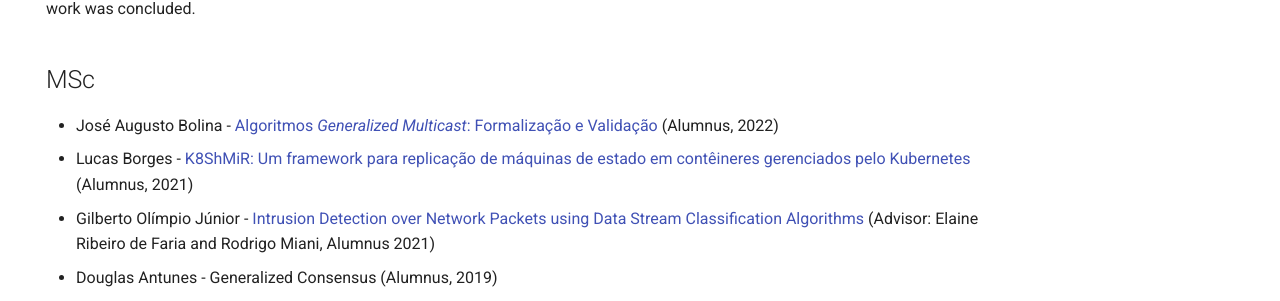
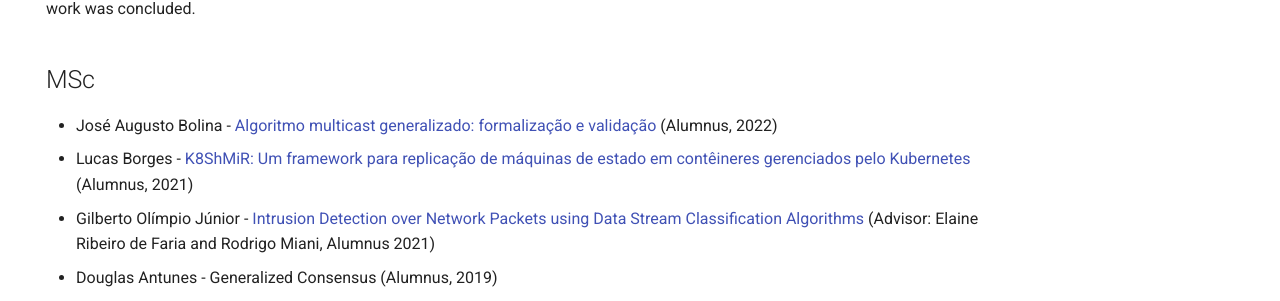
Before and after one commit to lasarojc/lasarojc.github.io, an MkDocs documentation site: the page built from docs/students/index.md, in a window 1280 px wide and 900 px high. Shown: the part 257-558 px from the top of the window. Built offline with MkDocs 1.6.1 and Material for MkDocs 9.7.7, drawn with Linux system fonts in a browser that asks for light colours.

Commit message:
Update index.md

```diff
--- a/docs/students/index.md
+++ b/docs/students/index.md
@@ -7,7 +7,7 @@ These are the students I had the pleasure of advise while at the Federal Univers
 
 ## MSc
 
-* José Augusto Bolina - [Algoritmos *Generalized Multicast*: Formalização e Validação](http://doi.org/10.14393/ufu.di.2022.596) (Alumnus, 2022)
+* José Augusto Bolina - [Algoritmo multicast generalizado: formalização e validação](https://repositorio.ufu.br/handle/123456789/36421) (Alumnus, 2022)
 * Lucas Borges - [K8ShMiR: Um framework para replicação de máquinas de estado em contêineres gerenciados pelo Kubernetes]() (Alumnus, 2021)
 * Gilberto Olímpio Júnior - [Intrusion Detection over Network Packets using Data Stream Classification Algorithms](https://repositorio.ufu.br/handle/123456789/33882) (Advisor: Elaine Ribeiro de Faria and Rodrigo Miani, Alumnus 2021)
 * Douglas Antunes - Generalized Consensus (Alumnus, 2019)
```
